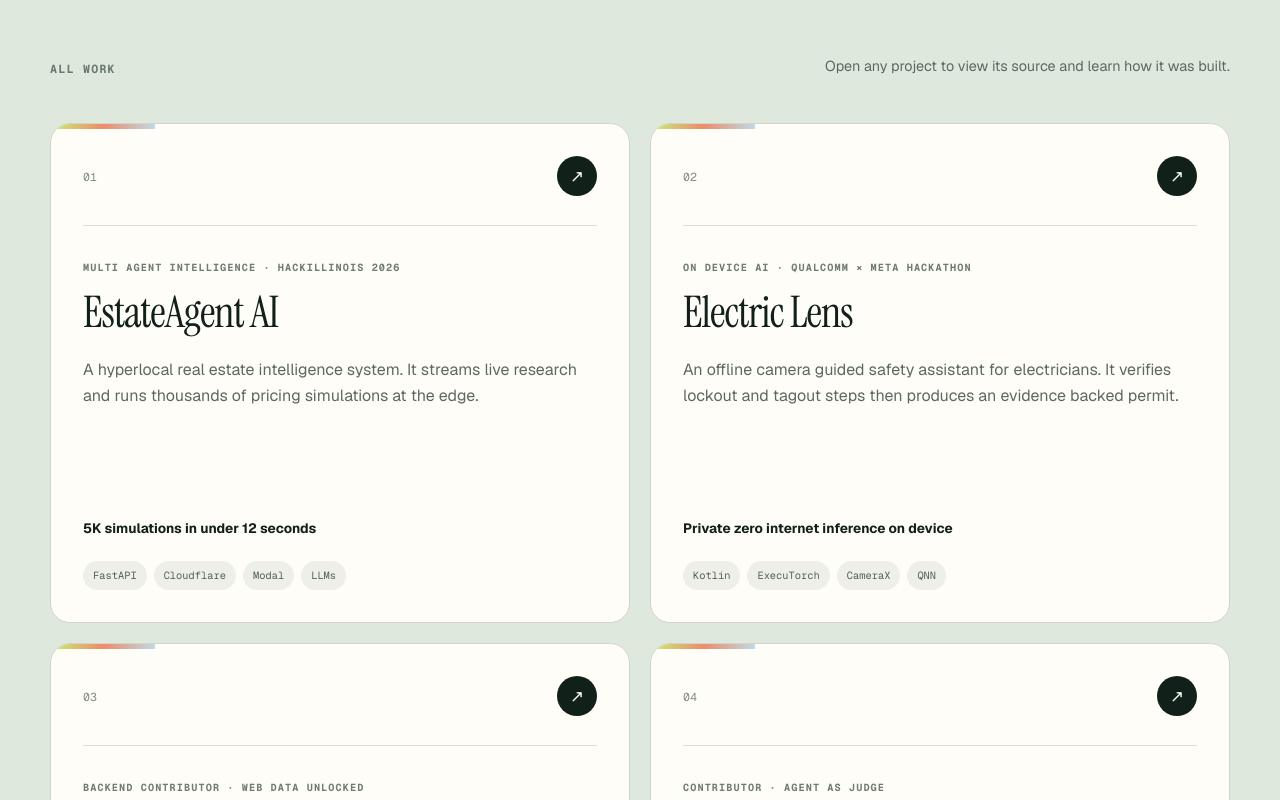
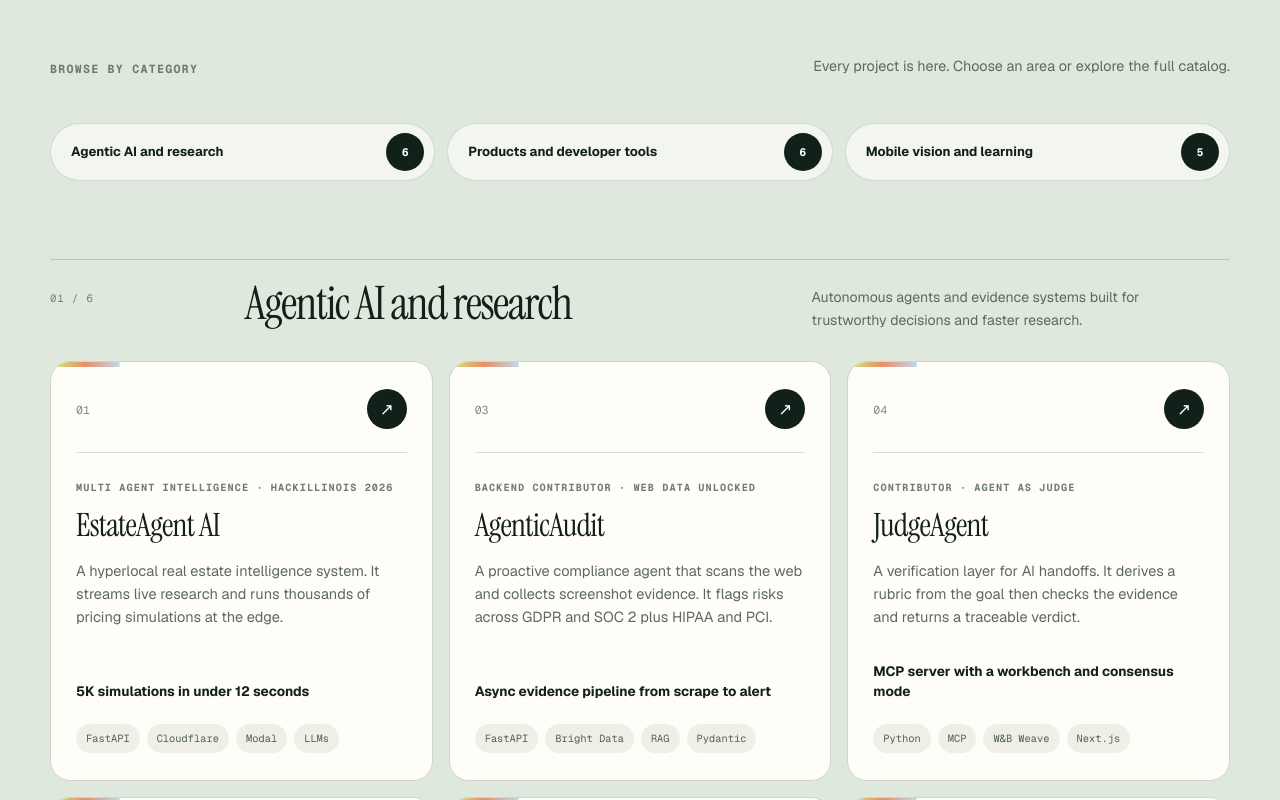
Before and after one commit to zubair480/zubair480.github.io, a Next.js app: page /projects in a window 1280 px wide. Shown: the part 780-1580 px from the top of the page. Built offline with nearby package versions, Linux system fonts and the light colour scheme.

Commit message:
Organize projects into categories

```diff
--- a/app/globals.css
+++ b/app/globals.css
@@ -1049,6 +1049,124 @@ a:focus-visible {
   line-height: 1.55;
 }
 
+.categoryNav {
+  display: grid;
+  grid-template-columns: repeat(3, minmax(0, 1fr));
+  gap: 12px;
+  margin-bottom: 78px;
+}
+
+.categoryNav a {
+  min-height: 58px;
+  display: flex;
+  align-items: center;
+  justify-content: space-between;
+  gap: 16px;
+  padding: 9px 10px 9px 20px;
+  border: 1px solid rgba(13, 43, 32, 0.14);
+  border-radius: 999px;
+  background: rgba(255, 255, 255, 0.58);
+  color: var(--ink);
+  font-size: 0.82rem;
+  font-weight: 650;
+  transition: transform 180ms ease, border-color 180ms ease, background 180ms ease;
+}
+
+.categoryNav a:hover,
+.categoryNav a:focus-visible {
+  transform: translateY(-2px);
+  border-color: var(--ink);
+  background: white;
+}
+
+.categoryNav span {
+  width: 38px;
+  height: 38px;
+  flex: 0 0 38px;
+  display: grid;
+  place-items: center;
+  border-radius: 50%;
+  background: var(--ink);
+  color: white;
+  font-family: var(--font-geist-mono), monospace;
+  font-size: 0.68rem;
+}
+
+.projectCategory {
+  scroll-margin-top: 110px;
+}
+
+.projectCategory + .projectCategory {
+  margin-top: 88px;
+}
+
+.projectCategoryHeader {
+  display: grid;
+  grid-template-columns: 0.35fr 1.15fr 0.9fr;
+  gap: 32px;
+  align-items: start;
+  margin-bottom: 30px;
+  padding-top: 26px;
+  border-top: 1px solid rgba(13, 43, 32, 0.18);
+}
+
+.projectCategoryIndex {
+  margin: 4px 0 0;
+  color: #718078;
+  font-family: var(--font-geist-mono), monospace;
+  font-size: 0.67rem;
+  letter-spacing: 0.08em;
+  text-transform: uppercase;
+}
+
+.projectCategoryHeader h2 {
+  margin: -6px 0 0;
+  font-family: var(--font-instrument-serif), Georgia, serif;
+  font-size: clamp(2.3rem, 3.6vw, 3.4rem);
+  font-weight: 400;
+  letter-spacing: -0.035em;
+  line-height: 1;
+}
+
+.projectCategoryHeader > p:last-child {
+  max-width: 390px;
+  margin: 0;
+  color: var(--muted);
+  font-size: 0.88rem;
+  line-height: 1.6;
+}
+
+.projectsCatalog .projectGrid {
+  grid-template-columns: repeat(3, minmax(0, 1fr));
+  gap: 16px;
+}
+
+.projectsCatalog .projectCard {
+  min-height: 420px;
+  padding: 27px 25px;
+}
+
+.projectsCatalog .projectTop {
+  padding-bottom: 23px;
+}
+
+.projectsCatalog .projectEyebrow {
+  margin: 27px 0 13px;
+}
+
+.projectsCatalog .projectCard h3 {
+  font-size: clamp(1.8rem, 2.5vw, 2.55rem);
+}
+
+.projectsCatalog .projectDescription {
+  margin-top: 18px;
+  font-size: 0.91rem;
+}
+
+.projectsCatalog .projectProof {
+  padding-top: 30px;
+}
+
 .projectsContact {
   background: var(--deep);
   color: white;
@@ -1565,6 +1683,10 @@ a:focus-visible {
 }
 
 @media (max-width: 1060px) {
+  .projectsCatalog .projectGrid {
+    grid-template-columns: repeat(2, minmax(0, 1fr));
+  }
+
   .credentialGrid {
     grid-template-columns: 1fr;
   }
@@ -1668,6 +1790,15 @@ a:focus-visible {
     flex-direction: column;
   }
 
+  .projectCategoryHeader {
+    grid-template-columns: 92px 1fr;
+    gap: 16px 28px;
+  }
+
+  .projectCategoryHeader > p:last-child {
+    grid-column: 2;
+  }
+
   .experienceSummary {
     grid-template-columns: 1fr auto;
     gap: 12px 18px;
@@ -1699,6 +1830,17 @@ a:focus-visible {
   }
 }
 
+@media (max-width: 760px) {
+  .categoryNav {
+    grid-template-columns: 1fr;
+    margin-bottom: 62px;
+  }
+
+  .projectsCatalog .projectGrid {
+    grid-template-columns: 1fr;
+  }
+}
+
 @media (max-width: 620px) {
   .shell {
     width: min(100% - 28px, 1180px);
@@ -1812,6 +1954,29 @@ a:focus-visible {
 
   .projectCard {
     min-height: 440px;
+  }
+
+  .projectCategory + .projectCategory {
+    margin-top: 68px;
+  }
+
+  .projectCategoryHeader {
+    grid-template-columns: 1fr;
+    gap: 12px;
+    margin-bottom: 24px;
+  }
+
+  .projectCategoryHeader > p:last-child {
+    grid-column: 1;
+  }
+
+  .projectCategoryHeader h2 {
+    margin-top: 0;
+  }
+
+  .projectsCatalog .projectCard {
+    min-height: 390px;
+    padding: 25px 22px;
   }
 
   .experienceSummary {
--- a/app/project-data.ts
+++ b/app/project-data.ts
@@ -1,3 +1,8 @@
+export type ProjectCategory =
+  | "Agentic AI and research"
+  | "Products and developer tools"
+  | "Mobile vision and learning";
+
 export type Project = {
   number: string;
   title: string;
@@ -6,6 +11,7 @@ export type Project = {
   proof: string;
   stack: string[];
   href: string;
+  category: ProjectCategory;
 };
 
 export const featuredProjects: Project[] = [
@@ -18,6 +24,7 @@ export const featuredProjects: Project[] = [
     proof: "5K simulations in under 12 seconds",
     stack: ["FastAPI", "Cloudflare", "Modal", "LLMs"],
     href: "https://github.com/zubair480/EstateAgent-AI",
+    category: "Agentic AI and research",
   },
   {
     number: "02",
@@ -28,6 +35,7 @@ export const featuredProjects: Project[] = [
     proof: "Private zero internet inference on device",
     stack: ["Kotlin", "ExecuTorch", "CameraX", "QNN"],
     href: "https://github.com/zubair480/Electric-lens",
+    category: "Mobile vision and learning",
   },
   {
     number: "03",
@@ -38,6 +46,7 @@ export const featuredProjects: Project[] = [
     proof: "Async evidence pipeline from scrape to alert",
     stack: ["FastAPI", "Bright Data", "RAG", "Pydantic"],
     href: "https://github.com/andytang0220/AgenticAudit",
+    category: "Agentic AI and research",
   },
   {
     number: "04",
@@ -48,6 +57,7 @@ export const featuredProjects: Project[] = [
     proof: "MCP server with a workbench and consensus mode",
     stack: ["Python", "MCP", "W&B Weave", "Next.js"],
     href: "https://github.com/productlayers/judgeagent",
+    category: "Agentic AI and research",
   },
   {
     number: "05",
@@ -58,6 +68,7 @@ export const featuredProjects: Project[] = [
     proof: "PDF to knowledge workflow with local models",
     stack: ["FastAPI", "Ollama", "React", "Mermaid"],
     href: "https://github.com/zubair480/Research-Graph",
+    category: "Agentic AI and research",
   },
   {
     number: "06",
@@ -68,6 +79,7 @@ export const featuredProjects: Project[] = [
     proof: "GPU generation with a live scan dashboard",
     stack: ["FastAPI", "RunPod", "Bright Data", "Flux"],
     href: "https://github.com/zubair480/FlashCard",
+    category: "Products and developer tools",
   },
 ];
 
@@ -81,6 +93,7 @@ export const moreProjects: Project[] = [
     proof: "Runs as a CLI plus a Streamlit app or messaging backend",
     stack: ["Python", "Streamlit", "RocketRide", "XTrace"],
     href: "https://github.com/zubair480/agentic-ai-hackathon",
+    category: "Agentic AI and research",
   },
   {
     number: "08",
@@ -91,6 +104,7 @@ export const moreProjects: Project[] = [
     proof: "Citation grounded reports with x402 settlement",
     stack: ["Multi agent", "SAFE MCP", "ClickHouse", "x402"],
     href: "https://github.com/bishnubista/mcp-auditor",
+    category: "Agentic AI and research",
   },
   {
     number: "09",
@@ -101,6 +115,7 @@ export const moreProjects: Project[] = [
     proof: "Adaptive negotiation flow built for mobile",
     stack: ["Flutter", "Dart", "Generative UI"],
     href: "https://github.com/zubair480/micro-loan-negotiator",
+    category: "Products and developer tools",
   },
   {
     number: "10",
@@ -111,6 +126,7 @@ export const moreProjects: Project[] = [
     proof: "Local data turns community urgency into better matches",
     stack: ["FastAPI", "DigitalOcean AI", "SF 311", "React"],
     href: "https://github.com/arjun-vaidya/tenderly",
+    category: "Products and developer tools",
   },
   {
     number: "11",
@@ -121,6 +137,7 @@ export const moreProjects: Project[] = [
     proof: "Less form filling with faster event discovery",
     stack: ["Chrome Extension", "Manifest V3", "JavaScript"],
     href: "https://github.com/zubair480/luma_extension",
+    category: "Products and developer tools",
   },
   {
     number: "12",
@@ -131,6 +148,7 @@ export const moreProjects: Project[] = [
     proof: "Private structured practice available offline",
     stack: ["Kotlin", "Jetpack Compose", "SM2", "Audio"],
     href: "https://github.com/zubair480/hifz-quran-app",
+    category: "Mobile vision and learning",
   },
   {
     number: "13",
@@ -141,6 +159,7 @@ export const moreProjects: Project[] = [
     proof: "Discovery and planning in one personal itinerary",
     stack: ["Node.js", "SQLite", "Vercel", "Auth"],
     href: "https://github.com/zubair480/travel-buddy",
+    category: "Products and developer tools",
   },
   {
     number: "14",
@@ -151,6 +170,7 @@ export const moreProjects: Project[] = [
     proof: "Live PPE detection with employee aware alerts",
     stack: ["YOLOv8", "OAK D", "Python", "Flask"],
     href: "https://github.com/zubair480/UltraHack-Transatlantic",
+    category: "Mobile vision and learning",
   },
   {
     number: "15",
@@ -161,6 +181,7 @@ export const moreProjects: Project[] = [
     proof: "95% fewer entry errors and 30% less manual work",
     stack: ["Python", "Flask", "RegEx", "JavaScript"],
     href: "https://github.com/zubair480/amadeus_hackathon2",
+    category: "Products and developer tools",
   },
   {
     number: "16",
@@ -171,6 +192,7 @@ export const moreProjects: Project[] = [
     proof: "From speech to an editable creative prompt",
     stack: ["Whisper", "OpenAI API", "Django", "React Native"],
     href: "https://github.com/QU01/OpenAIHackatonApp",
+    category: "Mobile vision and learning",
   },
   {
     number: "17",
@@ -181,6 +203,7 @@ export const moreProjects: Project[] = [
     proof: "Haystack retrieval with Elasticsearch and OpenAI",
     stack: ["Python", "Haystack", "Elasticsearch", "OpenAI"],
     href: "https://github.com/zubair480/zubair480.github.io/blob/master/_projects/3_project.md",
+    category: "Mobile vision and learning",
   },
 ];
 
--- a/app/projects/page.tsx
+++ b/app/projects/page.tsx
@@ -3,6 +3,27 @@ import { ProjectCard } from "../project-card";
 import { allProjects } from "../project-data";
 import Link from "next/link";
 import { WebGLAura } from "../experience-layer";
+
+const projectCategories = [
+  {
+    id: "agentic-ai",
+    label: "Agentic AI and research",
+    description:
+      "Autonomous agents and evidence systems built for trustworthy decisions and faster research.",
+  },
+  {
+    id: "products-and-tools",
+    label: "Products and developer tools",
+    description:
+      "Full stack products and tools that remove friction from everyday work.",
+  },
+  {
+    id: "mobile-vision-learning",
+    label: "Mobile vision and learning",
+    description:
+      "Private mobile experiences that use vision audio and structured learning.",
+  },
+] as const;
 
 export const metadata: Metadata = {
   title: "Projects | Zubair Zafar",
@@ -43,11 +64,48 @@ export default function ProjectsPage() {
         <section className="section projectsCatalog" id="project-catalog">
           <div className="shell">
             <div className="catalogIntro" data-reveal>
-              <p className="eyebrow">All work</p>
-              <p>Open any project to view its source and learn how it was built.</p>
+              <p className="eyebrow">Browse by category</p>
+              <p>Every project is here. Choose an area or explore the full catalog.</p>
             </div>
-            <div className="projectGrid">
-              {allProjects.map((project) => <ProjectCard project={project} key={project.title} />)}
+
+            <nav className="categoryNav" aria-label="Project categories" data-reveal>
+              {projectCategories.map((category) => {
+                const count = allProjects.filter(
+                  (project) => project.category === category.label,
+                ).length;
+
+                return (
+                  <a href={`#${category.id}`} key={category.id}>
+                    {category.label}
+                    <span>{count}</span>
+                  </a>
+                );
+              })}
+            </nav>
+
+            <div className="projectCategoryStack">
+              {projectCategories.map((category, index) => {
+                const projects = allProjects.filter(
+                  (project) => project.category === category.label,
+                );
+
+                return (
+                  <section className="projectCategory" id={category.id} key={category.id}>
+                    <div className="projectCategoryHeader" data-reveal>
+                      <p className="projectCategoryIndex">
+                        {String(index + 1).padStart(2, "0")} / {projects.length}
+                      </p>
+                      <h2>{category.label}</h2>
+                      <p>{category.description}</p>
+                    </div>
+                    <div className="projectGrid">
+                      {projects.map((project) => (
+                        <ProjectCard project={project} key={project.title} />
+                      ))}
+                    </div>
+                  </section>
+                );
+              })}
             </div>
           </div>
         </section>
```
